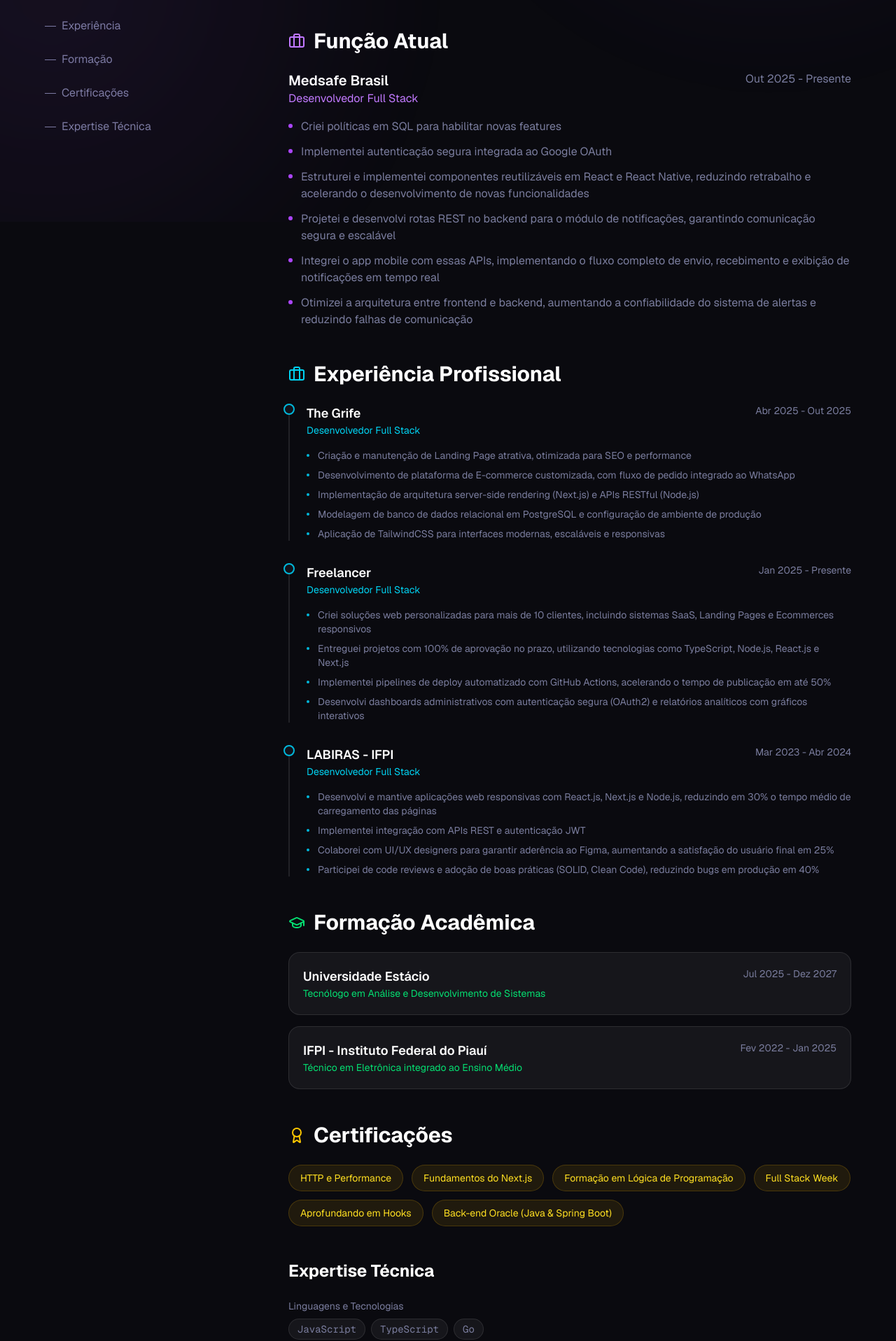
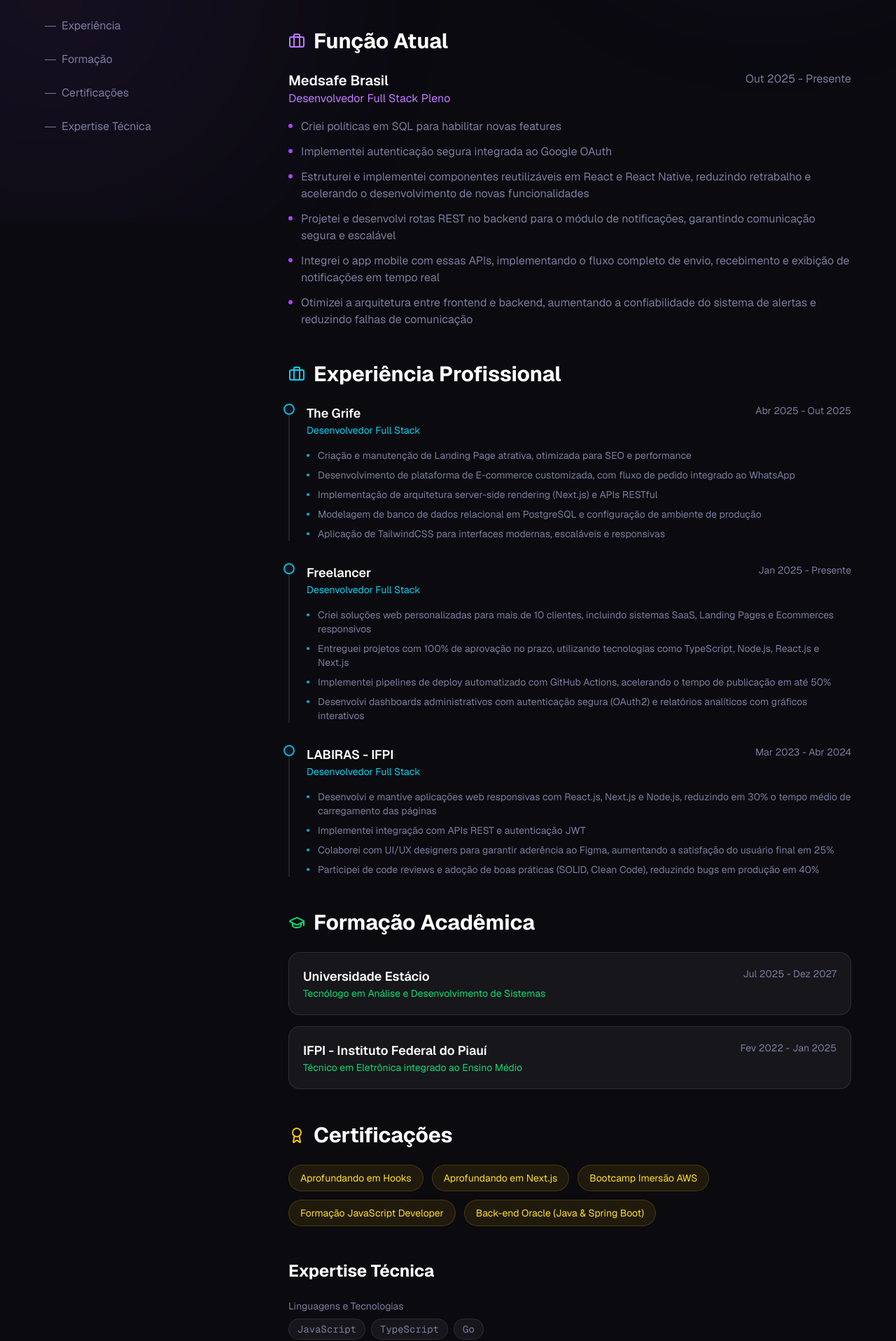
Before and after one commit to Gildaciolopes/interactive-portfolio, a Next.js app: page /about in a window 1280 px wide. Shown: the part 483-2400 px from the top of the page at 70% size. Built offline with nearby package versions, Linux system fonts and the light colour scheme.

Commit message:
feat: update role descriptions in experiences section for clarity and consistency

```diff
--- a/app/about/page.tsx
+++ b/app/about/page.tsx
@@ -21,7 +21,7 @@ const experiencesData = {
   en: [
     {
       company: "Medsafe Brasil",
-      role: "Full Stack Developer",
+      role: "Mid-Level Full Stack Developer",
       period: "Oct 2025 - Present",
       achievements: [
         "Created SQL policies to enable new features",
@@ -39,7 +39,7 @@ const experiencesData = {
       achievements: [
         "Created and maintained attractive Landing Page, optimized for SEO and performance",
         "Developed custom E-commerce platform with order flow integrated with WhatsApp",
-        "Implemented server-side rendering architecture (Next.js) and RESTful APIs (Node.js)",
+        "Implemented server-side rendering architecture (Next.js) and RESTful APIs",
         "Modeled relational database in PostgreSQL and configured production environment",
         "Applied TailwindCSS for modern, scalable and responsive interfaces",
       ],
@@ -70,7 +70,7 @@ const experiencesData = {
   pt: [
     {
       company: "Medsafe Brasil",
-      role: "Desenvolvedor Full Stack",
+      role: "Desenvolvedor Full Stack Pleno",
       period: "Out 2025 - Presente",
       achievements: [
         "Criei políticas em SQL para habilitar novas features",
@@ -88,7 +88,7 @@ const experiencesData = {
       achievements: [
         "Criação e manutenção de Landing Page atrativa, otimizada para SEO e performance",
         "Desenvolvimento de plataforma de E-commerce customizada, com fluxo de pedido integrado ao WhatsApp",
-        "Implementação de arquitetura server-side rendering (Next.js) e APIs RESTful (Node.js)",
+        "Implementação de arquitetura server-side rendering (Next.js) e APIs RESTful",
         "Modelagem de banco de dados relacional em PostgreSQL e configuração de ambiente de produção",
         "Aplicação de TailwindCSS para interfaces modernas, escaláveis e responsivas",
       ],
@@ -146,11 +146,10 @@ const educationData = {
 };
 
 const certifications = [
-  "HTTP e Performance",
-  "Fundamentos do Next.js",
-  "Formação em Lógica de Programação",
-  "Full Stack Week",
   "Aprofundando em Hooks",
+  "Aprofundando em Next.js",
+  "Bootcamp Imersão AWS",
+  "Formação JavaScript Developer",
   "Back-end Oracle (Java & Spring Boot)",
 ];
 
```
